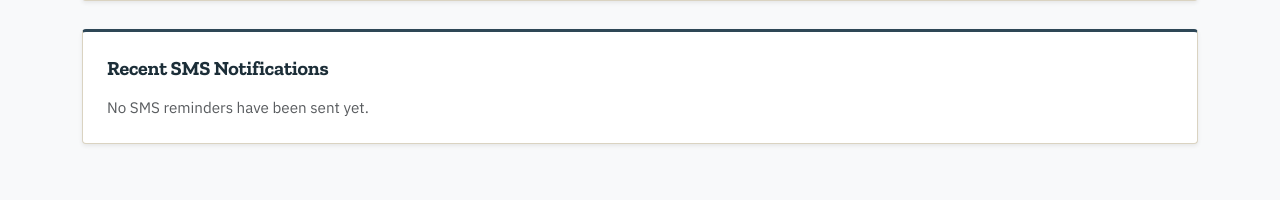
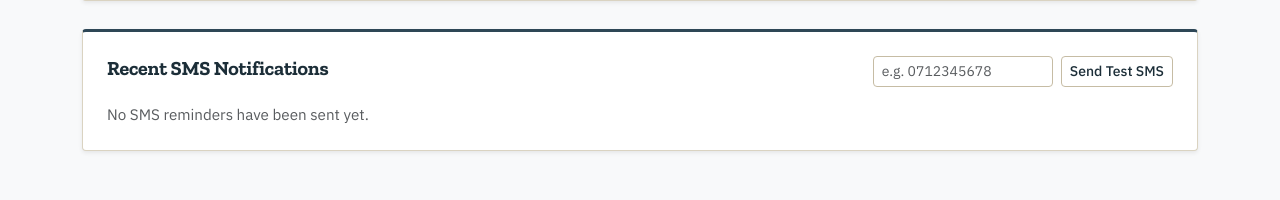
Before and after one commit to Keymengi/Timos_ERP_Manager, a Flask app: page /reports in a window 1280 px wide. Shown: the part 571-771 px from the top of the page. Run offline with Flask 3, Linux system fonts and the light colour scheme; a user stored in the database is signed in; some libraries are stand-ins or nearby versions.

Commit message:
Shida tupu hizi

```diff
--- a/app.py
+++ b/app.py
@@ -1009,6 +1009,38 @@ def reports():
         recent_sms=recent_sms
     )
 
+@app.route("/sms/test", methods=["POST"])
+@login_required
+@admin_required
+def send_test_sms():
+    """Sends a one-off SMS to a phone number typed in on the Reports page,
+    so you can confirm the Mobitech integration is wired up correctly
+    (live send, or console-mode print if MOBITECH_API_KEY/MOBITECH_SENDER_NAME
+    aren't set yet) without waiting for a real debt/booking reminder to fire."""
+    phone = request.form.get("test_phone", "").strip()
+    if not phone:
+        flash("Error: Enter a phone number to send the test SMS to.", "danger")
+        return redirect("/reports")
+
+    message = f"Timos ERP test message, sent by {current_user.username} to confirm SMS is working."
+    success, status_label, error_detail = send_sms(phone, message)
+
+    db.session.add(SMSLog(
+        recipient_name=f"Test ({current_user.username})", phone_number=phone, message=message,
+        category="Test", channel="SMS", status=status_label,
+        error_detail=error_detail, date_sent=get_eat_time()
+    ))
+    db.session.commit()
+
+    if status_label == "Sent":
+        flash(f"Test SMS sent to {phone}.", "success")
+    elif status_label == "Console":
+        flash(f"MOBITECH_API_KEY/MOBITECH_SENDER_NAME not set — test message for {phone} was printed to the server console instead of sent.", "warning")
+    else:
+        flash(f"Test SMS to {phone} failed: {error_detail or 'unknown error'}", "danger")
+
+    return redirect("/reports")
+
 @app.route("/analytics")
 @login_required
 @admin_required
--- a/mobitech_service.py
+++ b/mobitech_service.py
@@ -34,22 +34,25 @@ SETUP:
        MOBITECH_SERVICE_ID=0            # optional, defaults to "0"
 
 DEV-SAFE BY DEFAULT:
-If MOBITECH_API_KEY or MOBITECH_SENDER_NAME isn't set, this module runs in
-"console mode": messages are printed to the terminal instead of actually
-sent. Nothing crashes just because you haven't finished SMS setup yet.
+If MOBITECH_API_KEY isn't set, this module runs in "console mode": messages
+are printed to the terminal instead of actually sent. If MOBITECH_SENDER_NAME
+is left blank, it defaults to Mobitech's shared gateway.
 """
 
 import os
 import re
 import logging
 import requests
+from dotenv import load_dotenv
+
+load_dotenv()
 
 logger = logging.getLogger("timos_sms")
 if not logger.handlers:
     logging.basicConfig(level=logging.INFO)
 
 MOBITECH_API_KEY = os.environ.get("MOBITECH_API_KEY")
-MOBITECH_SENDER_NAME = os.environ.get("MOBITECH_SENDER_NAME")
+MOBITECH_SENDER_NAME = os.environ.get("MOBITECH_SENDER_NAME", "")
 MOBITECH_SERVICE_ID = os.environ.get("MOBITECH_SERVICE_ID", "0")
 
 SEND_URL = "https://api.mobitechtechnologies.com/sms/sendsms"
@@ -57,14 +60,14 @@ SEND_URL = "https://api.mobitechtechnologies.com/sms/sendsms"
 # Mobitech's own "it worked" status code (see response codes table in their docs).
 SUCCESS_STATUS_CODE = "1000"
 
-LIVE_MODE = bool(MOBITECH_API_KEY and MOBITECH_SENDER_NAME)
+LIVE_MODE = bool(MOBITECH_API_KEY)
 
 if LIVE_MODE:
-    logger.info("SMS service initialized in LIVE mode (Mobitech, sender=%s)", MOBITECH_SENDER_NAME)
+    logger.info("SMS service initialized in LIVE mode (Mobitech, sender=%s)", MOBITECH_SENDER_NAME or "Default Gateway")
 else:
     logger.info(
-        "SMS service running in CONSOLE mode (MOBITECH_API_KEY/MOBITECH_SENDER_NAME "
-        "not fully set). Messages will be printed to the console instead of sent."
+        "SMS service running in CONSOLE mode (MOBITECH_API_KEY not set). "
+        "Messages will be printed to the console instead of sent."
     )
 
 
--- a/models.py
+++ b/models.py
@@ -172,7 +172,7 @@ class SMSLog(db.Model):
     recipient_name = db.Column(db.String(120), nullable=True)
     phone_number = db.Column(db.String(20), nullable=True)
     message = db.Column(db.Text, nullable=False)
-    category = db.Column(db.String(30), nullable=False)  # 'Debt Reminder' or 'Booking Reminder'
+    category = db.Column(db.String(30), nullable=False)  # 'Debt Reminder', 'Booking Reminder', 'Technician Reminder', or 'Test'
     channel = db.Column(db.String(20), default="SMS")  # 'SMS' (was 'WhatsApp' on older rows)
     status = db.Column(db.String(20), default="Sent")  # 'Sent', 'Failed', 'Console'
     error_detail = db.Column(db.String(255), nullable=True)  # why a 'Failed' send failed
--- a/templates/reports.html
+++ b/templates/reports.html
@@ -149,7 +149,17 @@
 
 <!-- Recent SMS Notifications -->
 <div class="erp-card shadow-sm mt-4">
-    <h5 class="fw-bold mb-3">Recent SMS Notifications</h5>
+    <div class="d-flex justify-content-between align-items-start flex-wrap gap-3 mb-3">
+        <h5 class="fw-bold mb-0">Recent SMS Notifications</h5>
+
+        <!-- Send Test SMS: lets you confirm the Mobitech integration is
+             working (or check console-mode output in your server logs)
+             without waiting for a real debt/booking reminder to fire. -->
+        <form method="POST" action="/sms/test" class="d-flex gap-2 flex-wrap">
+            <input type="tel" name="test_phone" class="form-control form-control-sm" placeholder="e.g. 0712345678" style="width: 180px;" required>
+            <button type="submit" class="btn btn-sm btn-outline-dark">Send Test SMS</button>
+        </form>
+    </div>
     {% if recent_sms %}
     <div class="table-responsive">
         <table class="table table-sm table-hover align-middle">
```
